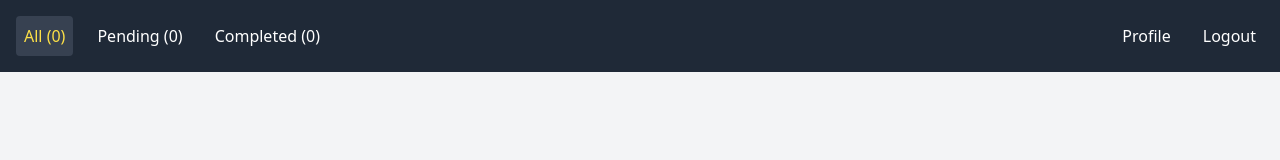
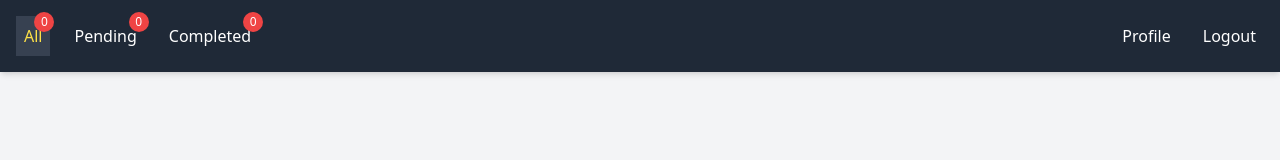
Before and after one commit to shome98/todo-auth, a React (Vite) app in the folder todo-auth-client/: page /todolist in a window 1280 px wide. Shown: the top 160 px of the page. Built offline with nearby package versions, Linux system fonts and the light colour scheme; no server answers.

Commit message:
count above the head

```diff
--- a/todo-auth-client/src/components/todo/Navbar.tsx
+++ b/todo-auth-client/src/components/todo/Navbar.tsx
@@ -1,4 +1,3 @@
-// Navbar.tsx
 import React from 'react';
 import { useNavigate } from 'react-router-dom';
 
@@ -20,22 +19,38 @@ const Navbar: React.FC<NavbarProps> = ({
   onLogout,
 }) => {
   const navigate = useNavigate();
+
   const getButtonClasses = (category: string) =>
-    `p-2 rounded transition-colors ${
+    `p-2 flex flex-col items-center transition-colors ${
       selectedCategory === category ? 'bg-gray-700 text-yellow-300' : 'hover:bg-gray-700 text-white'
     }`;
 
+  const renderBadge = (count: number) => (
+    <p className="flex h-5 w-5 items-center justify-center rounded-full bg-red-500 text-xs text-white absolute top-[-12px] right-[-12px]">
+      {count}
+    </p>
+  );
+
   return (
-    <nav className="flex justify-between items-center bg-gray-800 p-4 shadow-md">
+    <nav className="flex justify-between items-center bg-gray-800 p-4 shadow-md relative">
       <div className="flex space-x-4">
         <button onClick={() => onCategorySelect('All')} className={getButtonClasses('All')}>
-          All ({allCount})
+          <div className="relative">
+            {renderBadge(allCount)}
+            All
+          </div>
         </button>
         <button onClick={() => onCategorySelect('Pending')} className={getButtonClasses('Pending')}>
-          Pending ({pendingCount})
+          <div className="relative">
+            {renderBadge(pendingCount)}
+            Pending
+          </div>
         </button>
         <button onClick={() => onCategorySelect('Completed')} className={getButtonClasses('Completed')}>
-          Completed ({completedCount})
+          <div className="relative">
+            {renderBadge(completedCount)}
+            Completed
+          </div>
         </button>
       </div>
       <div className="flex space-x-4">
```
